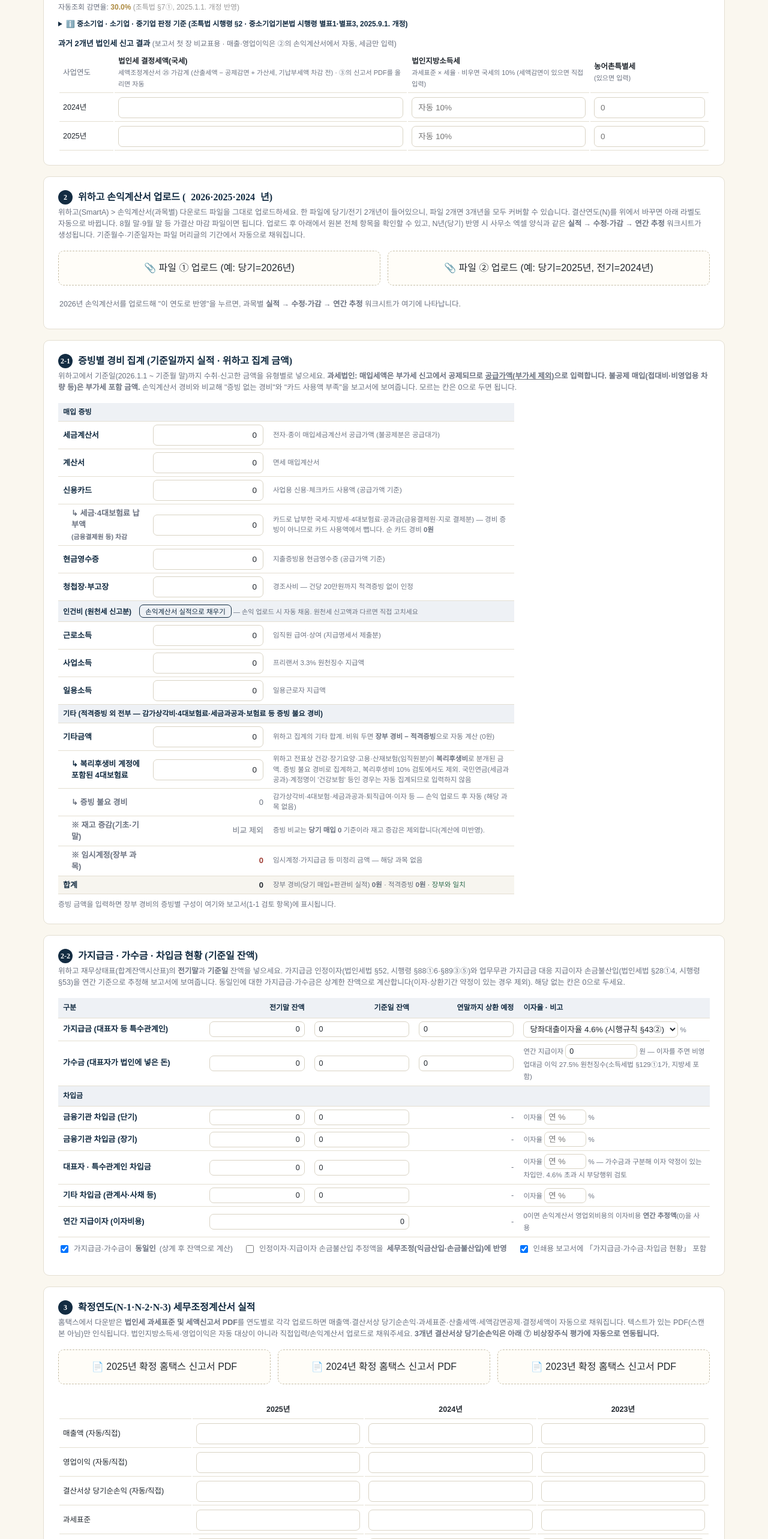
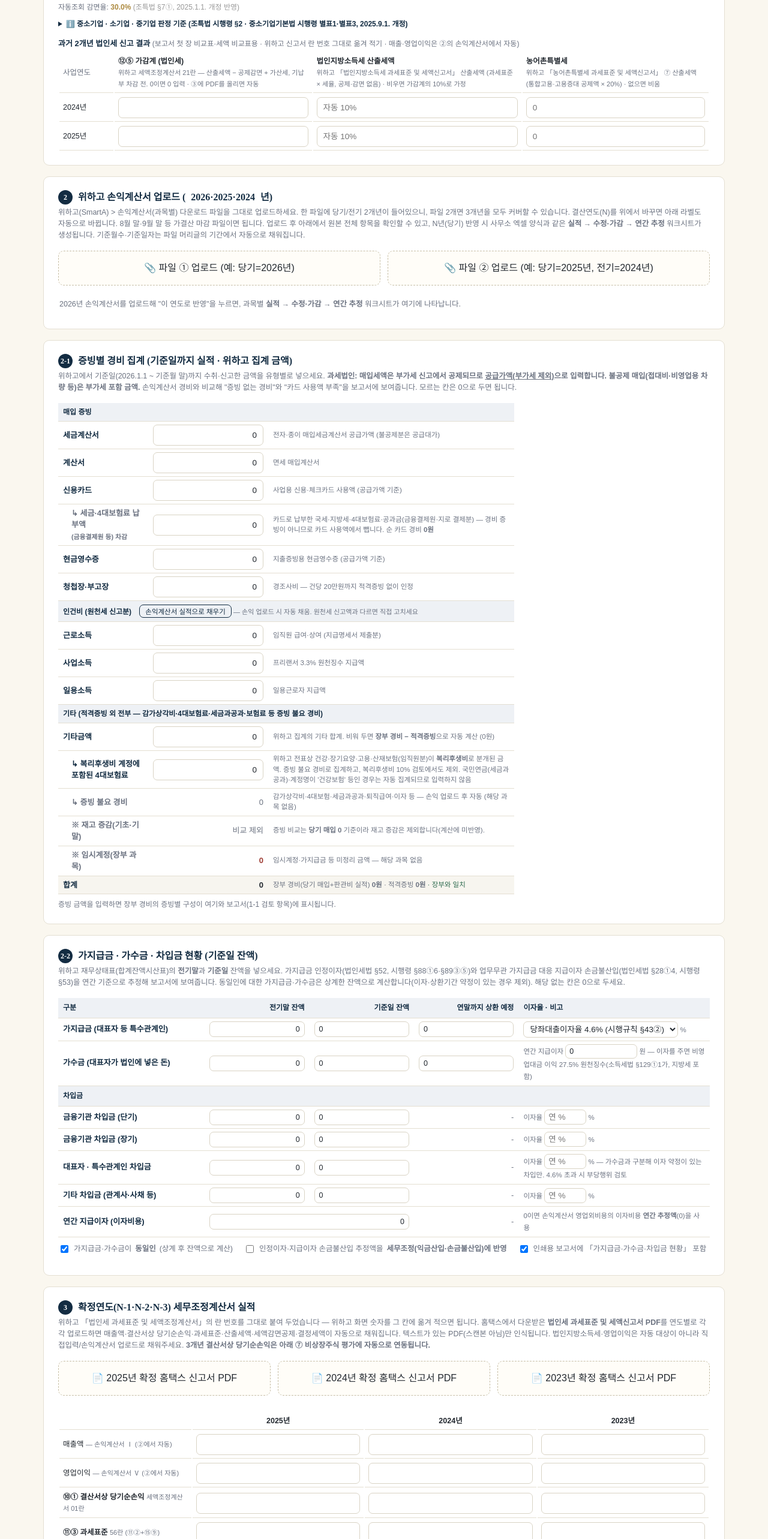
Before and after one commit to taxmancall/AnnualReport, a plain HTML site: page index.html in a window 1280 px wide. Shown: the part 858-3424 px from the top of the page at 60% size. Drawn offline with nearby package versions, Linux system fonts and the light colour scheme.

Commit message:
과거 연도 입력란 명칭을 위하고 세액조정계산서 란 번호(⑩①·⑪③·⑪⑨·⑫①+⑫③·⑫⑤ 가감계, 지방소득세·농특세 산출세액)와 동일하게 정리
Co-Authored-By: Claude Fable 5.1 <noreply@anthropic.com>
Claude-Session: https://claude.ai/code/session_01FyPSVRXm2hzANnVkPeDoLs

```diff
--- a/index.html
+++ b/index.html
@@ -663,9 +663,9 @@ table.rep-table.loan td.num{text-align:right;}
       </div>
     </details>
     <div style="margin-top:14px;">
-      <div style="font-size:13px;font-weight:700;color:var(--navy);margin-bottom:4px;">과거 2개년 법인세 신고 결과 <span style="font-weight:400;color:var(--sub);font-size:12px;">(보고서 첫 장 비교표용 · 매출·영업이익은 ②의 손익계산서에서 자동, 세금만 입력)</span></div>
+      <div style="font-size:13px;font-weight:700;color:var(--navy);margin-bottom:4px;">과거 2개년 법인세 신고 결과 <span style="font-weight:400;color:var(--sub);font-size:12px;">(보고서 첫 장 비교표·세액 비교표용 · 위하고 신고서 란 번호 그대로 옮겨 적기 · 매출·영업이익은 ②의 손익계산서에서 자동)</span></div>
       <table class="slot-result" style="width:100%;margin-top:0;">
-        <tr><td style="width:90px;color:var(--sub);">사업연도</td><td style="font-weight:700;">법인세 결정세액(국세)<br><span style="font-weight:400;font-size:11px;color:var(--sub);">세액조정계산서 ㉕ 가감계 (산출세액 − 공제감면 + 가산세, 기납부세액 차감 전) · ③의 신고서 PDF를 올리면 자동</span></td><td style="font-weight:700;">법인지방소득세<br><span style="font-weight:400;font-size:11px;color:var(--sub);">과세표준 × 세율 · 비우면 국세의 10% (세액감면이 있으면 직접 입력)</span></td><td style="font-weight:700;">농어촌특별세<br><span style="font-weight:400;font-size:11px;color:var(--sub);">(있으면 입력)</span></td></tr>
+        <tr><td style="width:90px;color:var(--sub);">사업연도</td><td style="font-weight:700;">⑫⑤ 가감계 (법인세)<br><span style="font-weight:400;font-size:11px;color:var(--sub);">위하고 세액조정계산서 21란 — 산출세액 − 공제감면 + 가산세, 기납부 차감 전. 0이면 0 입력 · ③에 PDF를 올리면 자동</span></td><td style="font-weight:700;">법인지방소득세 산출세액<br><span style="font-weight:400;font-size:11px;color:var(--sub);">위하고 「법인지방소득세 과세표준 및 세액신고서」 산출세액 (과세표준 × 세율, 공제·감면 없음) · 비우면 가감계의 10%로 가정</span></td><td style="font-weight:700;">농어촌특별세<br><span style="font-weight:400;font-size:11px;color:var(--sub);">위하고 「농어촌특별세 과세표준 및 세액신고서」 ⑦ 산출세액 (통합고용·고용증대 공제액 × 20%) · 없으면 비움</span></td></tr>
         <tr><td><span class="yN2">N-2</span>년</td>
           <td><input type="text" inputmode="decimal" class="money-input" id="pastTax2"> <span id="pastTaxHint2" style="font-size:11px;color:var(--sub);"></span></td>
           <td><input type="text" inputmode="decimal" class="money-input" id="pastLocal2" placeholder="자동 10%"></td>
@@ -766,7 +766,7 @@ table.rep-table.loan td.num{text-align:right;}
   <!-- STEP 3: 확정연도 -->
   <div class="card">
     <h2><span class="step-no">3</span>확정연도(N-1·N-2·N-3) 세무조정계산서 실적</h2>
-    <p class="hint">홈택스에서 다운받은 <b>법인세 과세표준 및 세액신고서 PDF</b>를 연도별로 각각 업로드하면 매출액·결산서상 당기순손익·과세표준·산출세액·세액감면공제·결정세액이 자동으로 채워집니다. 텍스트가 있는 PDF(스캔본 아님)만 인식됩니다. 법인지방소득세·영업이익은 자동 대상이 아니라 직접입력/손익계산서 업로드로 채워주세요. <b>3개년 결산서상 당기순손익은 아래 ⑦ 비상장주식 평가에 자동으로 연동됩니다.</b></p>
+    <p class="hint">위하고 「법인세 과세표준 및 세액조정계산서」의 란 번호를 그대로 붙여 두었습니다 — 위하고 화면 숫자를 그 칸에 옮겨 적으면 됩니다. 홈택스에서 다운받은 <b>법인세 과세표준 및 세액신고서 PDF</b>를 연도별로 각각 업로드하면 매출액·결산서상 당기순손익·과세표준·산출세액·세액감면공제·결정세액이 자동으로 채워집니다. 텍스트가 있는 PDF(스캔본 아님)만 인식됩니다. 법인지방소득세·영업이익은 자동 대상이 아니라 직접입력/손익계산서 업로드로 채워주세요. <b>3개년 결산서상 당기순손익은 아래 ⑦ 비상장주식 평가에 자동으로 연동됩니다.</b></p>
     <div class="grid cols-3">
       <div>
         <div class="upload-box" onclick="document.getElementById('pdfFileP1').click()">
@@ -795,14 +795,14 @@ table.rep-table.loan td.num{text-align:right;}
     </div>
     <table class="slot-result" style="width:100%;margin-top:14px;">
       <tr><td style="width:220px;color:var(--sub);"></td><td style="text-align:center;font-weight:700;"><span class="yN1">N-1</span>년</td><td style="text-align:center;font-weight:700;"><span class="yN2">N-2</span>년</td><td style="text-align:center;font-weight:700;"><span class="yN3">N-3</span>년</td></tr>
-      <tr><td>매출액 (자동/직접)</td><td><input type="text" inputmode="decimal" class="money-input" id="cP1_sales"></td><td><input type="text" inputmode="decimal" class="money-input" id="cP2_sales"></td><td><input type="text" inputmode="decimal" class="money-input" id="cP3_sales"></td></tr>
-      <tr><td>영업이익 (자동/직접)</td><td><input type="text" inputmode="decimal" class="money-input" id="cP1_op"></td><td><input type="text" inputmode="decimal" class="money-input" id="cP2_op"></td><td><input type="text" inputmode="decimal" class="money-input" id="cP3_op"></td></tr>
-      <tr><td>결산서상 당기순손익 (자동/직접)</td><td><input type="text" inputmode="decimal" class="money-input" id="cP1_ni"></td><td><input type="text" inputmode="decimal" class="money-input" id="cP2_ni"></td><td><input type="text" inputmode="decimal" class="money-input" id="cP3_ni"></td></tr>
-      <tr><td>과세표준</td><td><input type="text" inputmode="decimal" class="money-input" id="cP1_base"></td><td><input type="text" inputmode="decimal" class="money-input" id="cP2_base"></td><td><input type="text" inputmode="decimal" class="money-input" id="cP3_base"></td></tr>
-      <tr><td>산출세액</td><td><input type="text" inputmode="decimal" class="money-input" id="cP1_calc"></td><td><input type="text" inputmode="decimal" class="money-input" id="cP2_calc"></td><td><input type="text" inputmode="decimal" class="money-input" id="cP3_calc"></td></tr>
-      <tr><td>세액감면·공제 합계</td><td><input type="text" inputmode="decimal" class="money-input" id="cP1_credit"></td><td><input type="text" inputmode="decimal" class="money-input" id="cP2_credit"></td><td><input type="text" inputmode="decimal" class="money-input" id="cP3_credit"></td></tr>
-      <tr><td>결정세액(국세)</td><td><input type="text" inputmode="decimal" class="money-input" id="cP1_decided"></td><td><input type="text" inputmode="decimal" class="money-input" id="cP2_decided"></td><td><input type="text" inputmode="decimal" class="money-input" id="cP3_decided"></td></tr>
-      <tr><td>법인지방소득세 (직접입력)</td><td><input type="text" inputmode="decimal" class="money-input" id="cP1_local"></td><td><input type="text" inputmode="decimal" class="money-input" id="cP2_local"></td><td><input type="text" inputmode="decimal" class="money-input" id="cP3_local"></td></tr>
+      <tr><td>매출액 <span style="color:var(--sub);font-size:11px;">— 손익계산서 Ⅰ (②에서 자동)</span></td><td><input type="text" inputmode="decimal" class="money-input" id="cP1_sales"></td><td><input type="text" inputmode="decimal" class="money-input" id="cP2_sales"></td><td><input type="text" inputmode="decimal" class="money-input" id="cP3_sales"></td></tr>
+      <tr><td>영업이익 <span style="color:var(--sub);font-size:11px;">— 손익계산서 Ⅴ (②에서 자동)</span></td><td><input type="text" inputmode="decimal" class="money-input" id="cP1_op"></td><td><input type="text" inputmode="decimal" class="money-input" id="cP2_op"></td><td><input type="text" inputmode="decimal" class="money-input" id="cP3_op"></td></tr>
+      <tr><td><b>⑩① 결산서상 당기순손익</b> <span style="color:var(--sub);font-size:11px;">세액조정계산서 01란</span></td><td><input type="text" inputmode="decimal" class="money-input" id="cP1_ni"></td><td><input type="text" inputmode="decimal" class="money-input" id="cP2_ni"></td><td><input type="text" inputmode="decimal" class="money-input" id="cP3_ni"></td></tr>
+      <tr><td><b>⑪③ 과세표준</b> <span style="color:var(--sub);font-size:11px;">56란 (⑪②+⑮⑨)</span></td><td><input type="text" inputmode="decimal" class="money-input" id="cP1_base"></td><td><input type="text" inputmode="decimal" class="money-input" id="cP2_base"></td><td><input type="text" inputmode="decimal" class="money-input" id="cP3_base"></td></tr>
+      <tr><td><b>⑪⑨ 산출세액 합계</b> <span style="color:var(--sub);font-size:11px;">16란 (⑪⑤+⑪⑧)</span></td><td><input type="text" inputmode="decimal" class="money-input" id="cP1_calc"></td><td><input type="text" inputmode="decimal" class="money-input" id="cP2_calc"></td><td><input type="text" inputmode="decimal" class="money-input" id="cP3_calc"></td></tr>
+      <tr><td><b>⑫① + ⑫③ 공제감면세액</b> <span style="color:var(--sub);font-size:11px;">17란 최저한세 적용대상 + 19란 적용제외</span></td><td><input type="text" inputmode="decimal" class="money-input" id="cP1_credit"></td><td><input type="text" inputmode="decimal" class="money-input" id="cP2_credit"></td><td><input type="text" inputmode="decimal" class="money-input" id="cP3_credit"></td></tr>
+      <tr><td><b>⑫⑤ 가감계</b> <span style="color:var(--sub);font-size:11px;">21란 (⑫②−⑫③+⑫④) = 법인세 결정세액, 기납부 차감 전 · 0이면 0</span></td><td><input type="text" inputmode="decimal" class="money-input" id="cP1_decided"></td><td><input type="text" inputmode="decimal" class="money-input" id="cP2_decided"></td><td><input type="text" inputmode="decimal" class="money-input" id="cP3_decided"></td></tr>
+      <tr><td><b>법인지방소득세 산출세액</b> <span style="color:var(--sub);font-size:11px;">지방소득세 신고서 ⑫ 산출세액 (과세표준×세율)</span></td><td><input type="text" inputmode="decimal" class="money-input" id="cP1_local"></td><td><input type="text" inputmode="decimal" class="money-input" id="cP2_local"></td><td><input type="text" inputmode="decimal" class="money-input" id="cP3_local"></td></tr>
     </table>
   </div>
 
```
